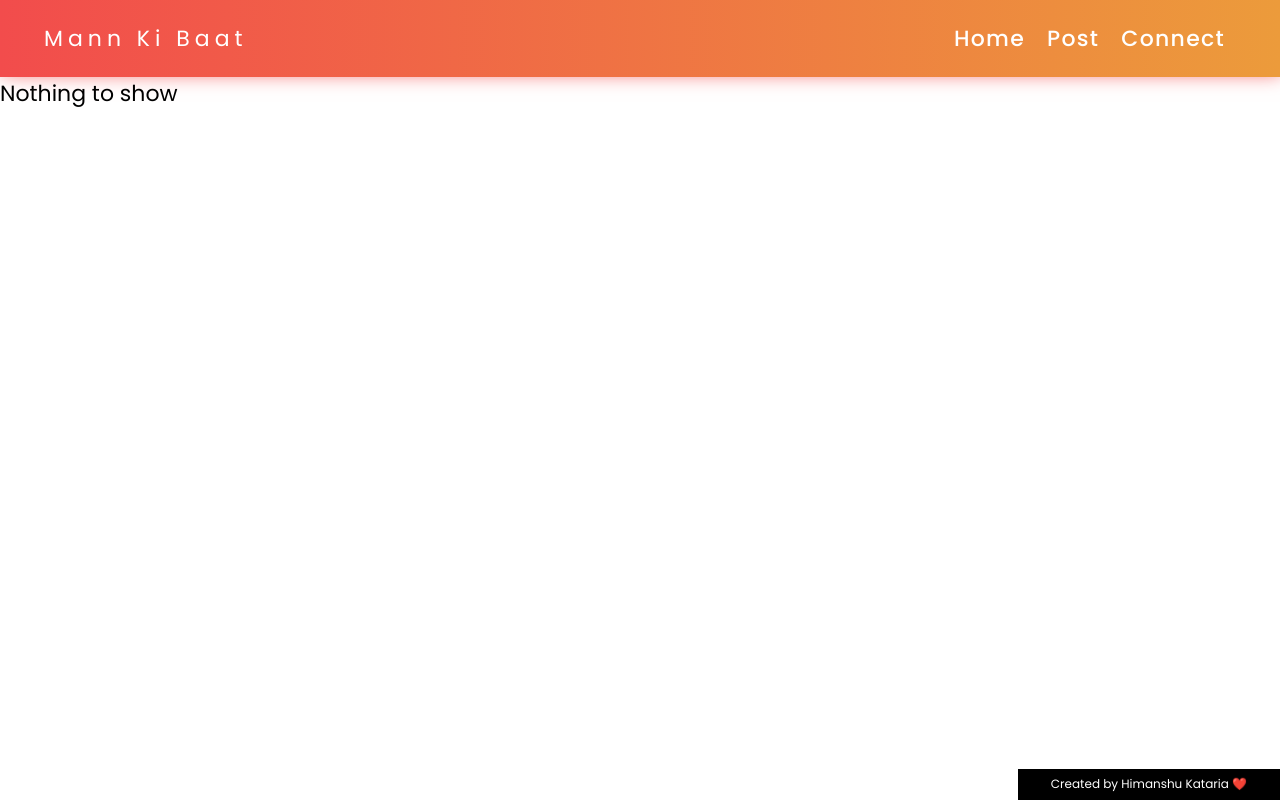
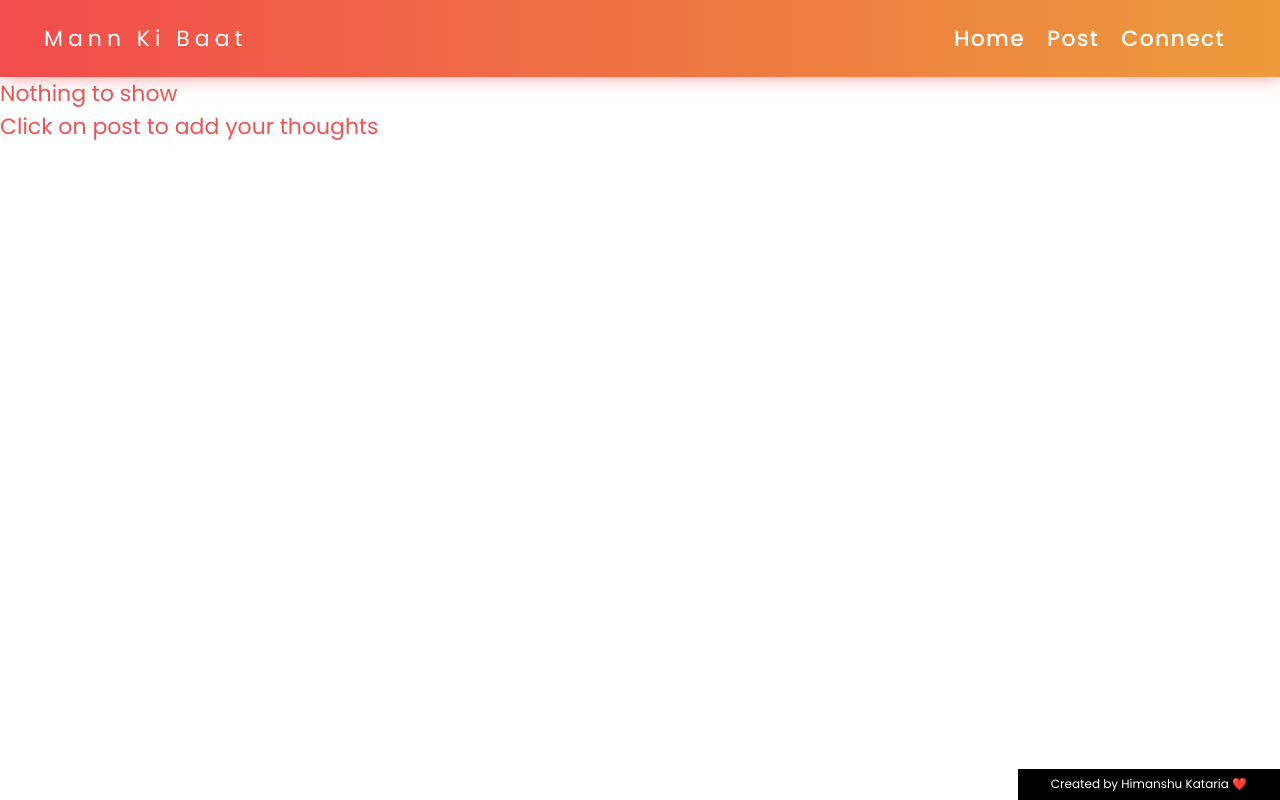
Before and after one commit to hellooohk/mann-ki-baat-frontend, a React (Create React App) app: page / in a window 1280 px wide. Built offline with nearby package versions, Linux system fonts and the light colour scheme.

Commit message:
Minor UI fix

```diff
--- a/src/Components/Footer.jsx
+++ b/src/Components/Footer.jsx
@@ -2,9 +2,9 @@ import React from "react";
 const Footer = () => {
     return(
         <footer className="footer">
-            <div className="copyright">
+            <a href="https://www.linkedin.com/in/hellohk/" className="copyright">
                 Created by Himanshu Kataria ❤️
-            </div>
+            </a>
         </footer>
     )
 }
--- a/src/Components/Home.jsx
+++ b/src/Components/Home.jsx
@@ -1,15 +1,30 @@
-import React,{useContext} from "react";
+import React, { useContext } from "react";
+import { Link } from "react-router-dom";
 import { UserContext } from "../App";
 import Card from "./Card";
 
 const Home = () => {
-    const colors = ["#34568B","#FF6F61","#6B5B95","#88B04B","#F7CAC9","#92A8D1"];
-    const data = useContext(UserContext);
-    return(
-        <div className="Home row">
-            {data.posts.length === 0 && <p>Nothing to show</p>}
-            {data.posts.map((item)=> <Card key={item.id} text={item.text} color={colors[item.id%6]}/>)}
-        </div>
-    )
-}
+  const colors = [
+    "#34568B",
+    "#FF6F61",
+    "#6B5B95",
+    "#88B04B",
+    "#F7CAC9",
+    "#92A8D1",
+  ];
+  const data = useContext(UserContext);
+  return (
+    <div className="Home row">
+      {data.posts.length === 0 && (
+        <p className="nothing">
+          Nothing to show <br />
+          <Link className="nothing-link" to="/post">Click on post to add your thoughts</Link>
+        </p>
+      )}
+      {data.posts.map((item) => (
+        <Card key={item.id} text={item.text} color={colors[item.id % 6]} />
+      ))}
+    </div>
+  );
+};
 export default Home;
--- a/src/Components/index.css
+++ b/src/Components/index.css
@@ -97,7 +97,9 @@
   word-break: break-all;
   border-radius: 20px;
 }
-
+.nothing,.nothing-link{
+  color:#ea5455;
+}
 @media only screen and (max-width: 768px) {
   /* For mobile phones: */
   .ResponseForm{
@@ -119,12 +121,16 @@
   .header{
     padding: 1.5rem 0.5rem;
     font-size: 12px;
+    margin-bottom: 1rem;
   }
 
   .Card{
-    width: 7rem;
-    padding: 0.5rem 1rem;
-    margin: 1rem;
+    width: 40%;
+    padding: 0.5rem;
+    margin: 0.5rem;
     font-size: 16px;
   }
+  .nothing,.nothing-link{
+    font-size: 14px;
+  }
 }
```
